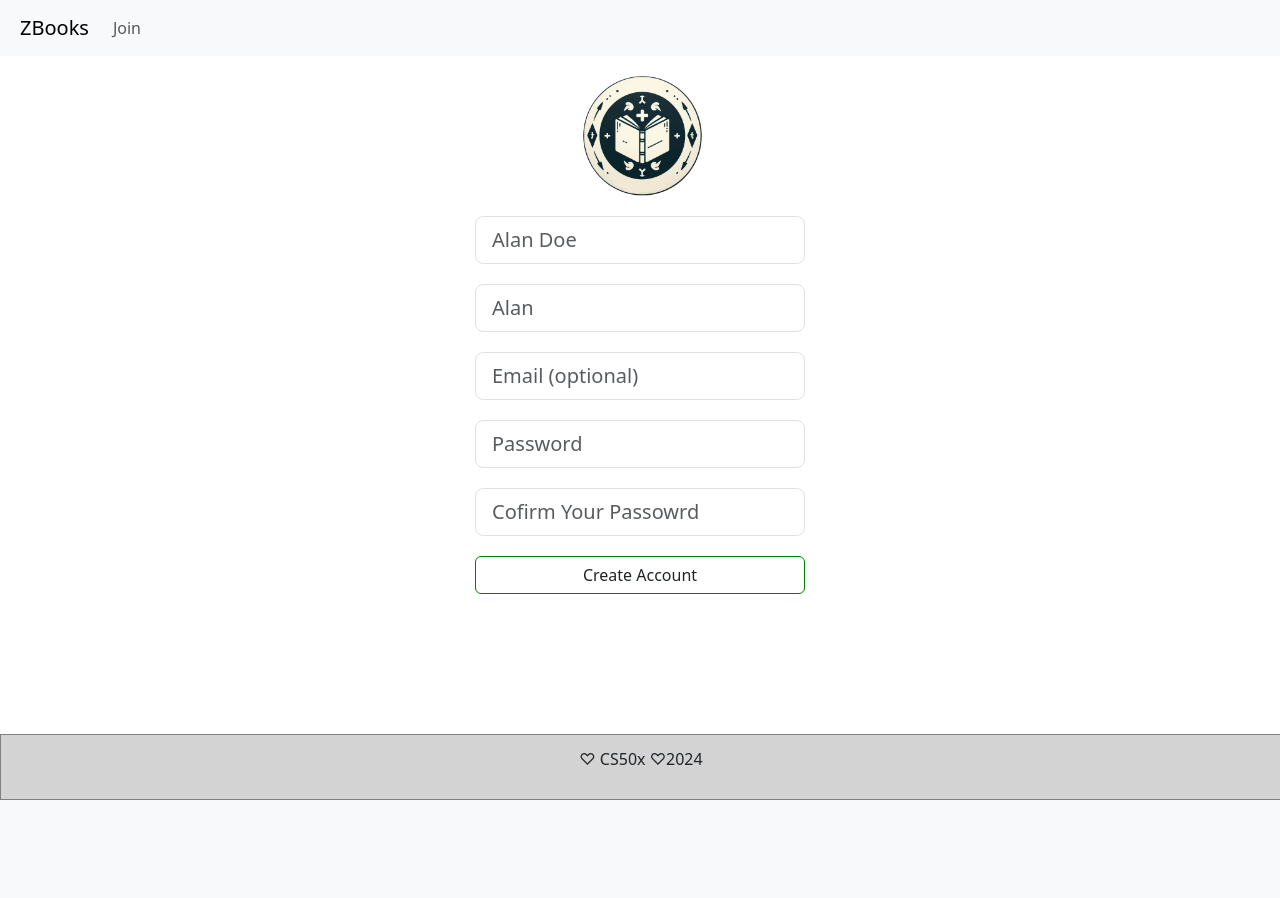
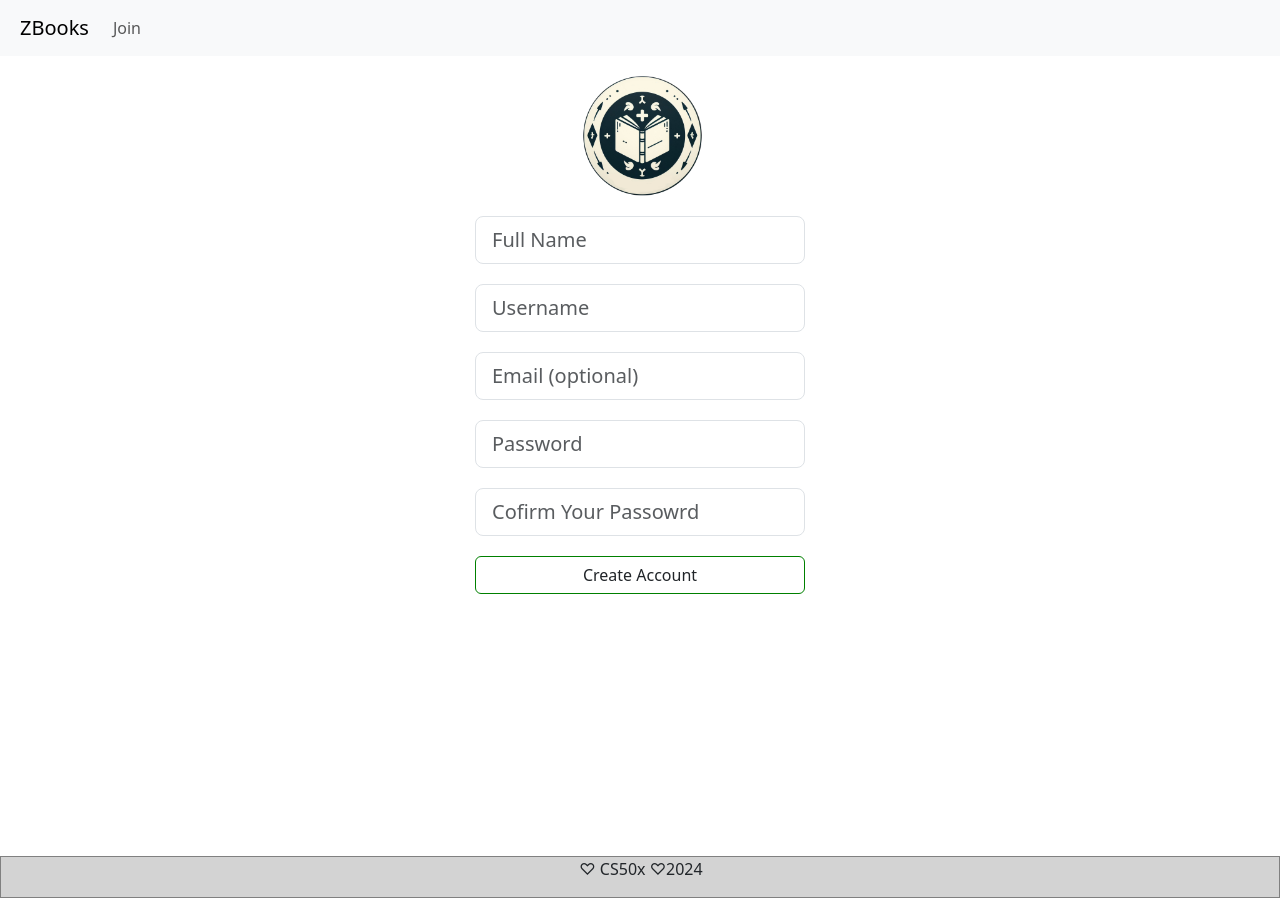
Before and after one commit to actexxat/bookster, a Flask app: page /register in a window 1280 px wide. Before the commit the page ends 800 px from the top, so only its background shows below. Run offline with Flask 3, Linux system fonts and the light colour scheme.

Commit message:
fix styles and listing numbers

```diff
--- a/main.py
+++ b/main.py
@@ -43,11 +43,17 @@ def register():
                     return "Username Taken."
 
             if len(username) < 4:
-                return "USERNAME length too small"
+                flash("USERNAME length too small")
+                return render_template("register.html")
+
             if len(password) < 8:
-                return "Password Length Too Small"
+                flash("password length too small")
+                return render_template("register.html")
+
             if password != password_confirmation:
-                return "Passwords do not Match"
+                flash("Passwords do not Match")
+                return render_template("register.html")
+
             password = password.encode('utf-8')  # Convert the password to bytes
             hash_object = hashlib.sha256(password)  # Choose a hashing algorithm (e.g., SHA-256)
             hex_dig = hash_object.hexdigest()  # Get the hexadecimal digest of the hashed password
--- a/static/script.js
+++ b/static/script.js
@@ -1,13 +1,8 @@
 const selectBtns = document.querySelectorAll('.select');
-let serials = document.querySelectorAll(".serial")
 let removeBTNS = document.querySelectorAll('.remove')
-
-let s = 0
-serials.forEach(cell =>{
-    s = s + 1;
-    cell.textContent = s ;
-})
-
+window.addEventListener("load", (event) => {
+  rankSerials()
+});
 removeBTNS.forEach(rmv =>{
     rmv.addEventListener('click', function(){
         let titleRmv = this.parentElement.parentElement.children[2].textContent;
@@ -16,11 +11,21 @@ removeBTNS.forEach(rmv =>{
             }
         sendToRemove(send_rmv)
         this.parentElement.parentElement.remove()
+        rankSerials()
+
 
     })
 })
 
+function rankSerials(){
+    let serials = document.querySelectorAll(".serial")
+    let s = 0
+    serials.forEach(cell =>{
+    s = s + 1;
+    cell.textContent = s ;
+})
 
+}
 selectBtns.forEach(btn => {
   btn.addEventListener('click', function() {
     let bookCover = this.parentElement.children[0].firstChild.src.trim();
@@ -60,7 +65,24 @@ function sendDataToFlask(data) {
     },
     body: JSON.stringify(data) // Convert data to JSON string
   })
- window.alert("Done");
+    var popup = document.createElement('div');
+    popup.className = 'popup';
+    popup.innerHTML = '<p>Book Added to Library!</p>';
+
+    // Append the popup to the container
+    var container = document.getElementById('popup-container');
+    container.appendChild(popup);
+
+    // Show the popup
+    popup.style.display = 'block';
+    popup.style.position = 'absolute';
+    popup.style.margin = '20% 20%';
+    popup.classList.add("card");
+
+    // Set a timeout to hide the popup after a certain duration (e.g., 3000 milliseconds or 3 seconds)
+    setTimeout(function() {
+        popup.style.display = 'none';
+    }, 3000);
  }
 let currentYear = new Date().getFullYear();
 const yearSpan = document.getElementById("year")
--- a/static/styles.css
+++ b/static/styles.css
@@ -1,15 +1,18 @@
 html, body{
+    height: 100%;
     margin: 0;
     padding: 0;
 }
 
 
+
 #landing{
-    margin: 0 auto;
-    width: 60vw;
-    display: flex;
-    flex-direction: column;
-    align-items: center;
+    width:60%;
+    margin:0 auto;
+    display:flex;
+    flex-direction:column;
+    align-items:center;
+    min-height:100vh;
 }
 
 
@@ -30,15 +33,14 @@ html, body{
 
 
 .home{
-    width: 60vw;
-    margin: 1em auto;
-}
+    }
 .search-box{
-    width: 50vw;
+    width: 70%;
     margin: 1em auto;
     display:flex;
     justify-content:center;
     align-items:center;
+    flex-wrap:wrap;
 }
 
 .search-field{
@@ -46,18 +48,23 @@ html, body{
 }
 
 .result-block{
-    width: 35vw;
+    width: 80%;
+    gap:2em;
     display: flex;
-    justify-content:space-between;
+    justify-content:center;
     margin:0 auto;
-    padding: 2em;
+    padding: 1em;
     border: 1px solid black;
     border-radius: 8px;
+    flex-wrap:wrap;
+}
+
+.text-box{
+    width: 40%;
 }
 
 .result-item{
     list-style: none;
-    margin:1em;
 }
 
 
@@ -84,6 +91,7 @@ html, body{
 
 .login-title{
     font-size:2em;
+    text-align:center;
 }
 
 #footer{
@@ -91,13 +99,32 @@ html, body{
     display:flex;
     justify-content:center;
     align-items:center;
-    height:3em;
+    height:1.5em;
 }
 .footer{
-    position:fixed;
-    bottom:0;
-    left:0;
     border:1px solid grey;
     background-color:lightgray;
 
 }
+
+
+.popup {
+    display: none;
+    background-color: #fff;
+    border: 1px solid #ccc;
+    padding: 20px;
+    box-shadow: 0 2px 10px rgba(0, 0, 0, 0.1);
+    max-width: 300px;
+    text-align: center;
+    box-shadow: #000 0.5rem 0.5rem 1rem;
+}
+
+.register-link{
+    text-decoration:none;
+}
+
+.container-base{
+    display:flex;
+    flex-direction:column;
+    min-height:100vh;
+}
--- a/templates/base.html
+++ b/templates/base.html
@@ -11,12 +11,12 @@
 
             <nav class="navbar navbar-expand-lg navbar-light bg-light">
                 <a class="navbar-brand" href="/home">ZBooks</a>
+                {% if session['user_id'] %}
                 <button class="navbar-toggler" type="button" data-bs-toggle="collapse" data-bs-target="#navbarSupportedContent" aria-controls="navbarSupportedContent" aria-expanded="false" aria-label="Toggle navigation">
                   <span class="navbar-toggler-icon"></span>
                 </button>
-                {% if session['user_id'] %}
                 <div class="collapse navbar-collapse" id="navbarSupportedContent">
-                  <ul class="navbar-nav mr-auto list-unstyled">
+                  <ul class="navbar-nav  list-unstyled">
                     <li class="nav-item active">
                       <a class="nav-link" href="/home">Home <span class="sr-only"></span></a>
                     </li>
@@ -25,9 +25,9 @@
                     </li>
                   </ul>
                 {% else %}
-                <ul class="navbar-nav mr-auto list-unstyled">
+                <ul class="navbar-nav  list-unstyled">
                     <li class="nav-item">
-                    <a class="nav-link join " href="register">Join</a>
+                    <a class="nav-link join " style="" href="register">Join</a>
                     </li>
                 </ul>
 
@@ -35,15 +35,20 @@
                 </div>
               </nav>
 
+            <div class="container-base">
         {% block content %}
+
+
+        {% endblock %}
 
 
 
 
-        {% endblock %}
             <footer class="footer">
                 <div> <p id="footer"> ♡ CS50x ♡ <span id="year"></span> </p></div>
             </footer>
+        </div>
+
         <script src="../static/script.js"></script>
         <script src="https://cdn.jsdelivr.net/npm/bootstrap@5.3.2/dist/js/bootstrap.bundle.min.js" integrity="sha384-C6RzsynM9kWDrMNeT87bh95OGNyZPhcTNXj1NW7RuBCsyN/o0jlpcV8Qyq46cDfL" crossorigin="anonymous"></script>
 
--- a/templates/home.html
+++ b/templates/home.html
@@ -7,9 +7,10 @@
         <input class="btn btn-dark" type="submit" value="Search">
       </div>
     </form>
+
 {% if data|length > 0 %}
 
-    <div class="home  table-responsive card">
+    <div class="  table-responsive card" style="width: 80%;margin:0 auto;">
         <table class="table table-dark table-striped table-hover " style="">
             <thead>
               <tr>
@@ -45,4 +46,5 @@
         <div class="empty"><h1>WOW! SUCH EMPTINESS!</h1></div>
         {% endif %}
     </div>
+
 {% endblock %}
--- a/templates/login.html
+++ b/templates/login.html
@@ -15,7 +15,7 @@
                 <input class="form-control form-control-lg" type="password" name="password" id="password" placeholder="********">
                 <input class="form-control" type="submit" name="submit" value="Sign In" style="background-color: #162D35;color:white;">
                 <span>
-                    <a href="/register">
+                    <a class="register-link" href="/register">
                         <input class="form-control" type="button" name="register" value="Register" >
                     </a>
                 </span>
--- a/templates/register.html
+++ b/templates/register.html
@@ -1,16 +1,21 @@
 {% extends "base.html" %}
 
 {% block content %}
+        {% for message in get_flashed_messages() %}
+          <div class="alert alert-primary">
+            {{ message }}
+          </div>
+        {% endfor %}
 
 <div id="landing">
     <img src="../static/images/splashlogo.png" alt="logo">
     <form action="/register" method="post">
             <div class="mb-3">
-            <input class="form-control form-control-lg" type="text" name="fullname" placeholder="Alan Doe" required>
-            <input class="form-control form-control-lg" type="text" name="username" id="username" placeholder="Alan" required>
+            <input class="form-control form-control-lg" type="text" name="fullname" placeholder="Full Name" required>
+            <input class="form-control form-control-lg" type="text" name="username" id="username" placeholder="Username" required>
             <input class="form-control form-control-lg" type="email" name="email" placeholder="Email (optional)" >
             <input class="form-control form-control-lg" type="password" name="password" id="password" placeholder="Password" required>
-            <input class="form-control form-control-lg" type="password" name="password-con" id="password" placeholder="Cofirm Your Passowrd" required>
+            <input class="form-control form-control-lg" type="password" name="password-con" id="password_con" placeholder="Cofirm Your Passowrd" required>
             <input class="form-control" type="submit" name="register" value="Create Account" style="border: 1px solid green;" required>
         </div>
     </form>
```
Also changed, not shown: templates/results.html (+6 -5 lines), bookex.db.
